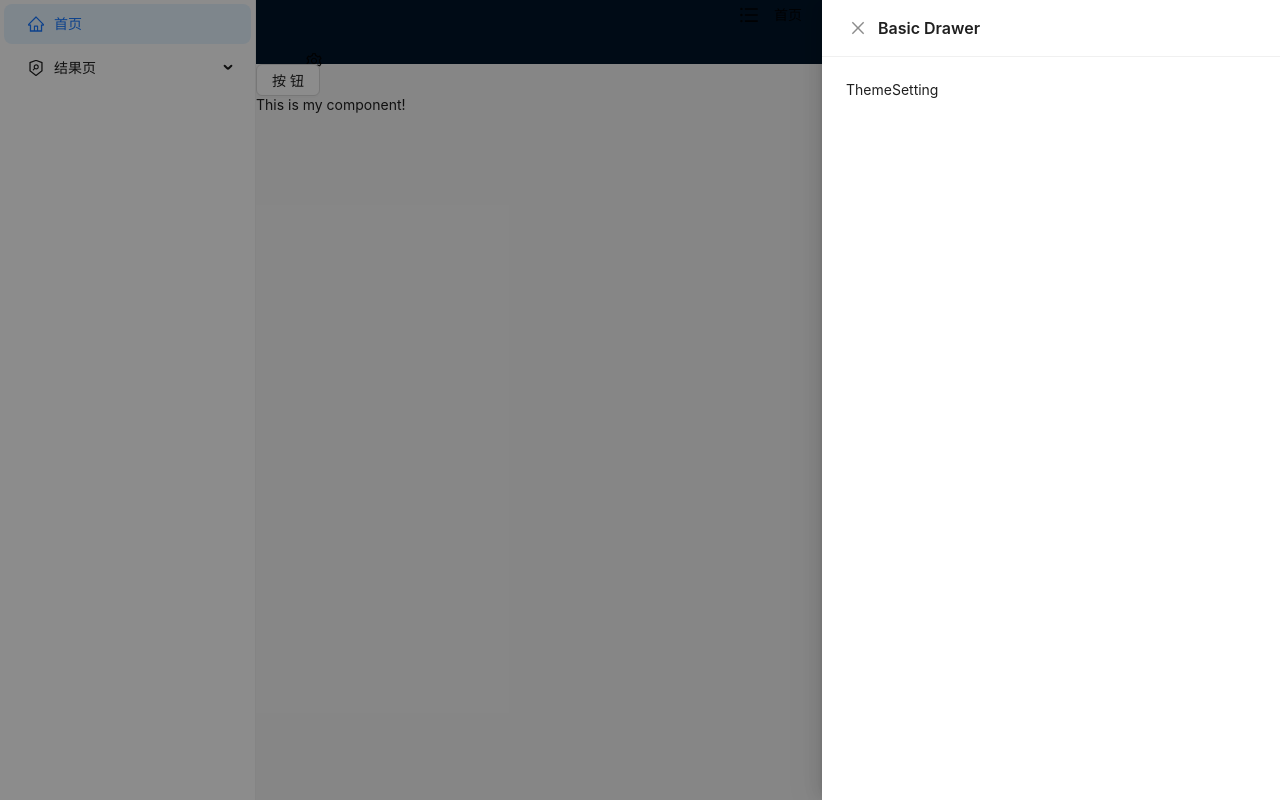
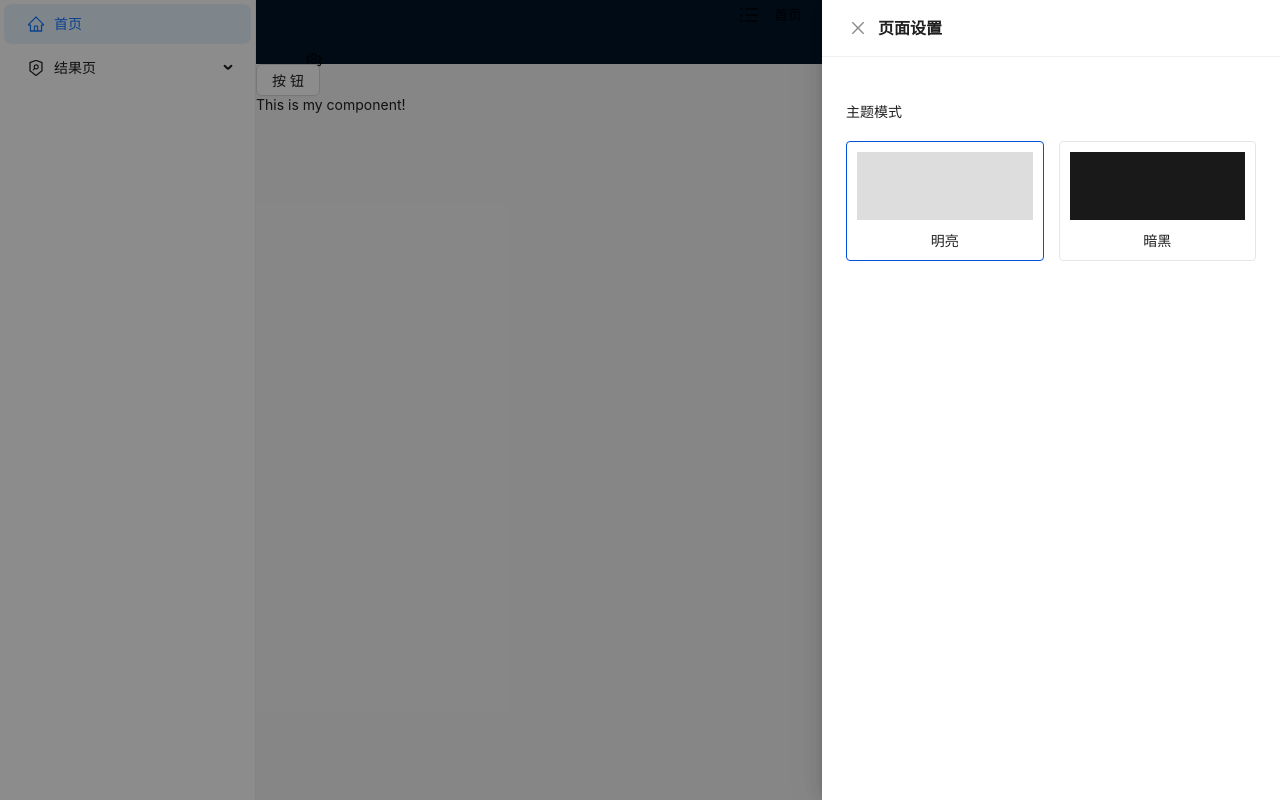
Before and after one commit to whenTheMorningDark/react-antd-ts-admin, a React (Vite) app: page /dashboard in a window 1280 px wide. Both pictures are taken after a click on the element 314 px from the left and 61 px from the top of the page. Built offline with nearby package versions, Linux system fonts and the light colour scheme.

Commit message:
添加主题设置

```diff
--- a/src/components/widthDetail/index.tsx
+++ b/src/components/widthDetail/index.tsx
@@ -1,16 +1,20 @@
 import React from 'react';
-import ThemeSetting from 'layouts/components/AppHeader/themeSetting';
+import ThemeSetting, { Iprops } from 'layouts/components/AppHeader/themeSetting';
+import { Result } from 'antd';
 
 type mapTypes = {
   [key: string]: React.ReactNode
 }
 const error = () => (
-  <div>请引入该页面</div>
+  <Result
+    status='warning'
+    title='There are some problems with your operation.'
+  />
 );
 const WidthDetail = (props: { type?: string }) => {
   const { type, ...reset } = props;
   const mapComponents: mapTypes = {
-    themeSetting: ThemeSetting(reset),
+    themeSetting: ThemeSetting(reset as Iprops),
   };
   if (type) {
     if (type in mapComponents) {
--- a/src/layouts/components/AppHeader/index.less
+++ b/src/layouts/components/AppHeader/index.less
@@ -21,3 +21,7 @@
 .header-right-icon {
   cursor: pointer;
 }
+
+.title {
+  margin: 20px 0;
+}
--- a/src/layouts/components/AppHeader/index.tsx
+++ b/src/layouts/components/AppHeader/index.tsx
@@ -18,6 +18,7 @@ const AppHeader = () => {
     dispatch(setDialogShow({
       open: true,
       width: 458,
+      title: '页面设置',
       propsData: {
         id: 'qaq',
         type: 'themeSetting'
--- /dev/null
+++ b/src/layouts/components/AppHeader/themeMode.less
@@ -0,0 +1,33 @@
+.themeMode-list {
+  display: flex;
+}
+
+.themeMode-list-item {
+  display: flex;
+  flex-direction: column;
+  align-items: center;
+  justify-content: center;
+  width: 50%;
+  cursor: pointer;
+  margin-right: 15px;
+  border: 1px solid #e3e6eb;
+  padding: 10px;
+  border-radius: 4px;
+
+  .bgColor {
+    width: 100%;
+    height: 68px;
+  }
+
+  .desc {
+    margin-top: 10px;
+  }
+
+  &:last-child {
+    margin-right: 0;
+  }
+
+  &.active {
+    border: 1px solid #0052d9;
+  }
+}
--- /dev/null
+++ b/src/layouts/components/AppHeader/themeMode.tsx
@@ -0,0 +1,47 @@
+import React, { useState } from 'react';
+import './themeMode.less';
+import classnames from 'classnames';
+
+const themeList = [
+  {
+    backgroundColor: '#ddd',
+    desc: '明亮',
+    index: 1
+  },
+  {
+    backgroundColor: 'rgba(0,0,0,0.9)',
+    desc: '暗黑',
+    index: 2
+  }
+];
+
+const themeMode = () => {
+  const [activeIndex, setActiveIndex] = useState(1);
+  const handleClick = (index: number) => {
+    setActiveIndex(index);
+  };
+  return (
+    <div className='themeMode'>
+      <div className='title'>
+        主题模式
+      </div>
+      <div className='themeMode-list'>
+        {
+          themeList.map(v => (
+            <div key={v.index}
+              className={classnames('themeMode-list-item', {
+                active: activeIndex === v.index
+              })}
+              onClick={() => handleClick(v.index)}
+            >
+              <div className='bgColor' style={{ backgroundColor: v.backgroundColor }}></div>
+              <span className='desc'>{v.desc}</span>
+            </div>
+          ))
+        }
+      </div>
+    </div>
+  );
+};
+
+export default themeMode;
--- a/src/layouts/components/AppHeader/themeSetting.tsx
+++ b/src/layouts/components/AppHeader/themeSetting.tsx
@@ -1,9 +1,15 @@
 import React from 'react';
+import ThemeMode from './themeMode';
 
-const ThemeSetting = (props: any) => {
+export interface Iprops {
+  id: string
+}
+const ThemeSetting = (props: Iprops) => {
   console.log('1');
   return (
-    <div>ThemeSetting</div>
+    <div className='themeSetting'>
+      <ThemeMode />
+    </div>
   );
 };
 export default ThemeSetting;
--- a/src/layouts/index.tsx
+++ b/src/layouts/index.tsx
@@ -2,15 +2,15 @@ import React from 'react';
 import './index.less';
 import { selectGlobal } from 'modules/global';
 import { useAppSelector, useAppDispatch } from 'modules/store';
-import { Drawer } from 'antd';
+import { Drawer, Result } from 'antd';
 import { setDialogShow } from 'modules/draw';
 import WidthDetail from 'components/widthDetail';
 import AppLayout from './components/AppLayout';
 
+
 const Layouts = () => {
   const globalState = useAppSelector(selectGlobal);
   const drawState = useAppSelector((state) => state.draw);
-  console.log(drawState, 'www');
   const AppContainer = globalState.isFullPage ? AppLayout.FullPageLayout : AppLayout.SideLayout;
   const dispatch = useAppDispatch();
   const onClose = () => {
@@ -28,7 +28,10 @@ const Layouts = () => {
         onClose={drawState.onClose ? drawState.onClose : onClose}
       >
         {
-          drawState?.propsData?.type ? <WidthDetail {...drawState?.propsData} /> : null
+          drawState?.propsData?.type ? <WidthDetail {...drawState?.propsData} /> : <Result
+            status='warning'
+            title='There are some problems with your operation.'
+          />
         }
       </Drawer>
     </div>
```
